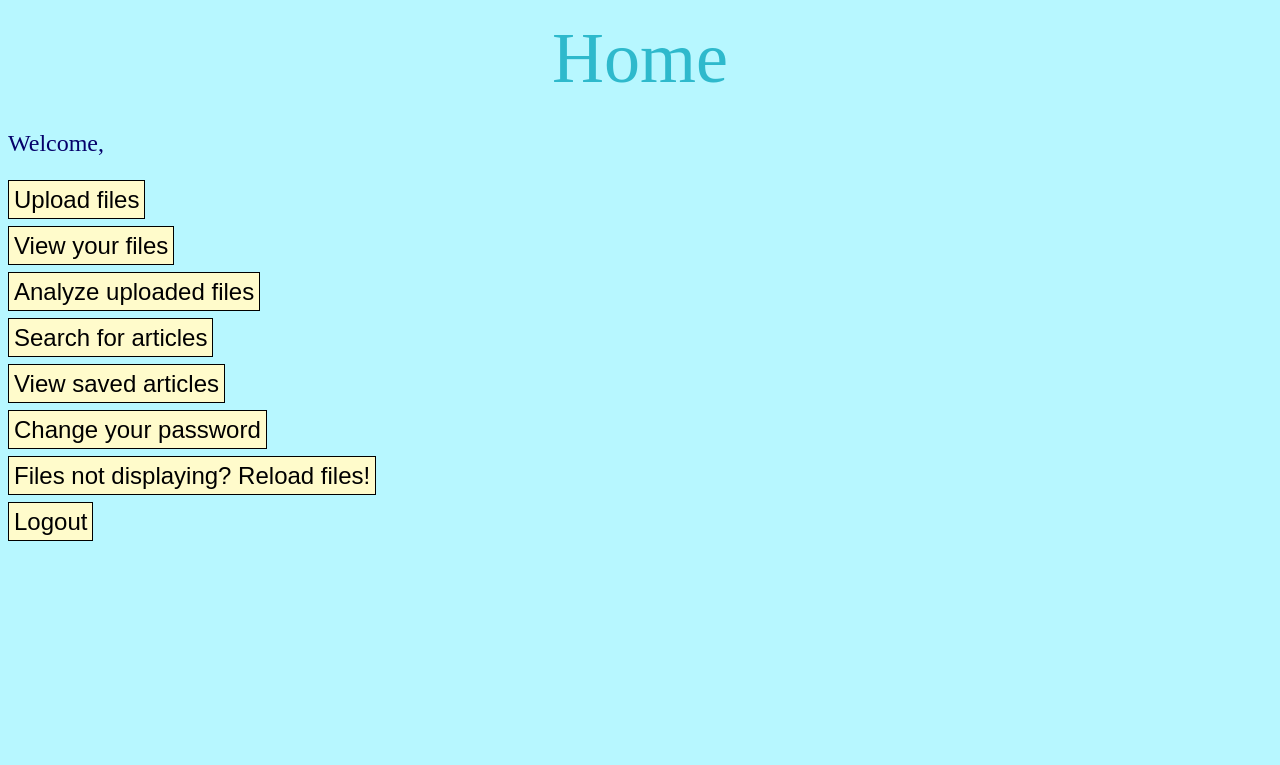
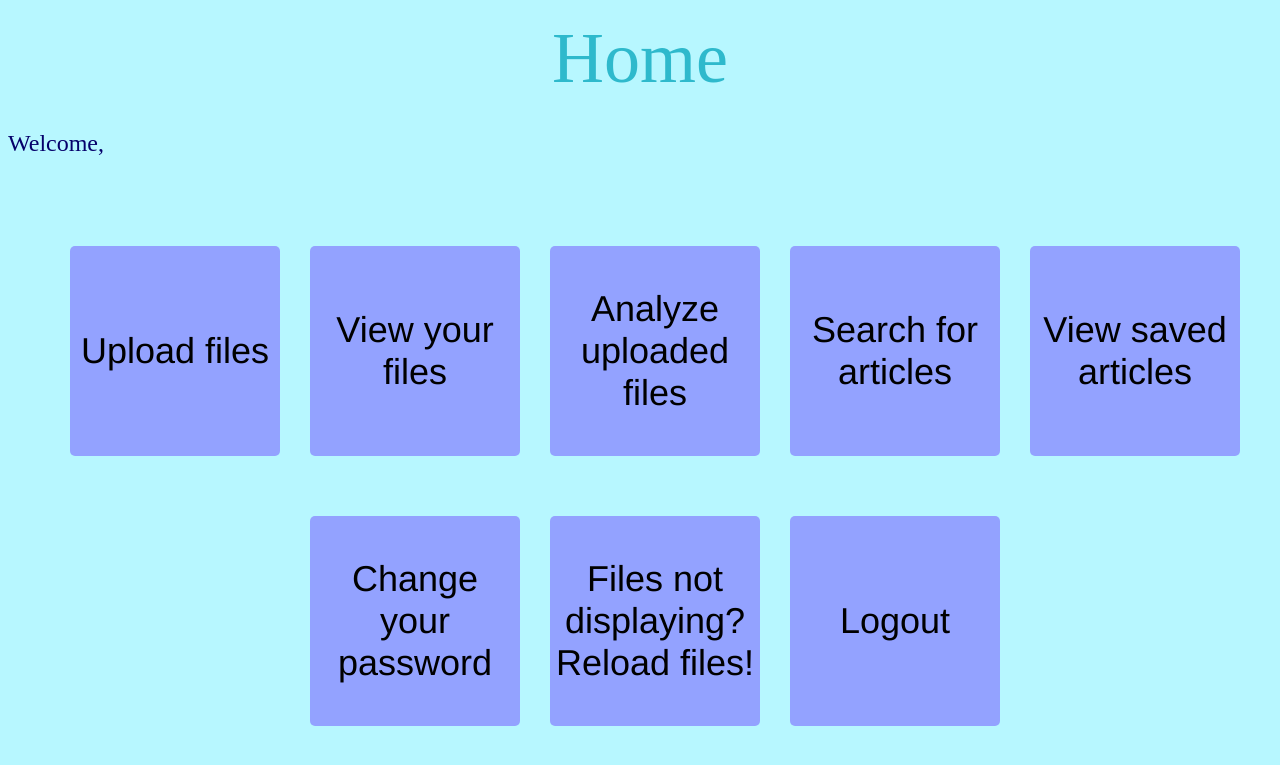
Before and after one commit to ljstaib/news-analyzer, a Flask app: page /homepage in a window 1280 px wide. Shown: the top 765 px of the page. Run offline with Flask 2, Linux system fonts and the light colour scheme; parts of the project's set-up code (start-up, migrations or seed data) failed here and were passed over.

Commit message:
Upgraded home screen styling, fixed newsfeed analyzer

```diff
--- a/NLP_analysis/NLP_analysis.py
+++ b/NLP_analysis/NLP_analysis.py
@@ -254,26 +254,26 @@ def Summarize(text_data):
 	word_frequencies = {}
 	sentence_scores = {}
 
-	for word in nltk.word_tokenize(new_text_data):
-	    if word not in s_words:
-	        if word not in word_frequencies.keys():
-	            word_frequencies[word] = 1
+	for w in nltk.word_tokenize(new_text_data):
+	    if w not in s_words:
+	        if w not in word_frequencies.keys():
+	            word_frequencies[w] = 1
 	        else:
-	            word_frequencies[word] += 1
+	            word_frequencies[w] += 1
 
 	max_freq = max(word_frequencies.values())
 
-	for word in word_frequencies.keys():
-		word_frequencies[word] = (word_frequencies[word]/max_freq)
+	for w in word_frequencies.keys():
+		word_frequencies[w] = (word_frequencies[w]/max_freq)
 
 	for s in sentence_list:
-	    for word in nltk.word_tokenize(s.lower()):
-	        if word in word_frequencies.keys():
+	    for w in nltk.word_tokenize(s.lower()):
+	        if w in word_frequencies.keys():
 	            if len(s.split(' ')) < 100: #100 word limit per sentence
 	                if s not in sentence_scores.keys():
-	                    sentence_scores[s] = word_frequencies[word]
+	                    sentence_scores[s] = word_frequencies[w]
 	                else:
-	                    sentence_scores[s] += word_frequencies[word]
+	                    sentence_scores[s] += word_frequencies[w]
 
 	summary_sentences = heapq.nlargest(8, sentence_scores, key=sentence_scores.get) #retrieves 6 summary sentences
 	summary = ' '.join(summary_sentences)
--- a/app.py
+++ b/app.py
@@ -489,8 +489,8 @@ class UserFiles(Resource):
 				return redirect(url_for(page))
 
 class Searcher(Resource):
-	#http://127.0.0.1:5000/search/election/0
-	def get(self, query): #page refers to search results page (0-99)
+	#http://127.0.0.1:5000/search/election
+	def get(self, query):
 		results = DiscoverContent(query)
 		if (results == False):
 			flash("There was a problem searching. Please try again later.")
--- a/static/css/main.css
+++ b/static/css/main.css
@@ -31,7 +31,24 @@ body {
 }
 
 .button {
-	display: inline-block;
+	display: flex;
+	flex-wrap: wrap;
+    justify-content: center;
+}
+
+.home_button {
+	background-color: #93A2FF;
+	border-radius: 5px;
+	height: 200px;
+	width: 200px;
+	cursor: pointer;
+	font-size: 36px;
+	font-family: Helvetica;
+	padding: 5px;
+	text-align: center;
+	align-content: space-around;
+	margin-left: 30px;
+	margin-top: 60px;
 }
 
 .file {
--- a/templates/analyzer.html
+++ b/templates/analyzer.html
@@ -35,8 +35,6 @@
 		{% endif %}
 		</div>
 		<br><br>
-		<div class="button">
-			<a href="/homepage">Return to Home</a>
-		</div>
+		<a href="/homepage">Return to Home</a>
 	</body>
 </html>
--- a/templates/homepage.html
+++ b/templates/homepage.html
@@ -18,6 +18,27 @@
 				window.location = "/ufiles/" + uid + "/homepage";
 				//alert("/ufiles/" + uid + "/homepage");
 			}
+			function upload() {
+				window.location = "/numfiles"
+			}
+			function fileview() {
+				window.location = "/fileview"
+			}
+			function analyzer() {
+				window.location = "/analyzer"
+			}
+			function newsfeed() {
+				window.location = "/newsfeed"
+			}
+			function readlater() {
+				window.location = "/readlater"
+			}
+			function resetpass() {
+				window.location = "/resetpass"
+			}
+			function logout() {
+				window.location = "/"
+			}
 		</script>
 	</head>
 	<body>
@@ -36,21 +57,21 @@
 		{% endwith %}
 		<br>
 		<div class="button">
-			<a href="/numfiles">Upload files</a>
+			<div class="home_button" onclick="upload()">Upload files</div>
 			<br><br>
-			<a href="/fileview">View your files</a>
+			<div class="home_button" onclick="fileview()">View your files</div>
 			<br><br>
-			<a href="/analyzer">Analyze uploaded files</a>
+			<div class="home_button" onclick="analyzer()">Analyze uploaded files</div>
 			<br><br>
-			<a href="/newsfeed">Search for articles</a>
+			<div class="home_button" onclick="newsfeed()">Search for articles</div>
 			<br><br>
-			<a href="/readlater">View saved articles</a>
+			<div class="home_button" onclick="readlater()">View saved articles</div>
 			<br><br>
-			<a href="/resetpass">Change your password</a>
+			<div class="home_button" onclick="resetpass()">Change your password</div>
+			<br><br><br><br>
+			<div class="home_button" onclick="loadFiles()">Files not displaying? Reload files!</div>
 			<br><br>
-			<a onclick="loadFiles()">Files not displaying? Reload files!</a>
-			<br><br>
-			<a href="/">Logout</a>
+			<div class="home_button" onclick="logout()">Logout</div>
 			{% if session['load_lock'] == False %}
 				<a style="display: none" id="load_files" onclick="loadFiles()"></a>
 			{% endif %}
--- a/templates/numfiles.html
+++ b/templates/numfiles.html
@@ -37,8 +37,6 @@
 			<input type="submit" value="Confirm">
 		</form>
 		<br><br>
-		<div class="button">
-			<a href="/homepage">Return to Home</a>
-		</div>
+		<a href="/homepage">Return to Home</a>
 	</body>
 </html>
--- a/templates/upload.html
+++ b/templates/upload.html
@@ -198,8 +198,6 @@
 			<input type="submit" value="Upload">
 		</form>
 		<br><br>
-		<div class="button">
-			<a href="/homepage">Return to Home</a>
-		</div>
+		<a href="/homepage">Return to Home</a>
 	</body>
 </html>
```
Also changed, not shown: newsfeed_ingest/newsfeed_ingest.py (+4 -4 lines), templates/home.html (+3 -5 lines), 1 other file.
